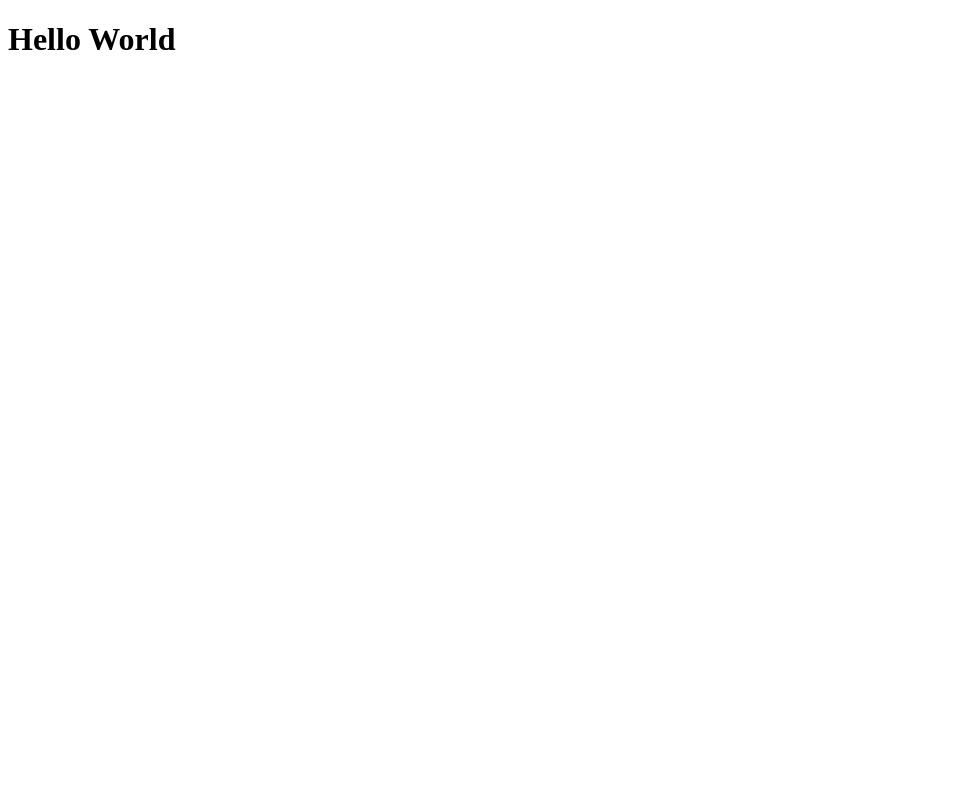
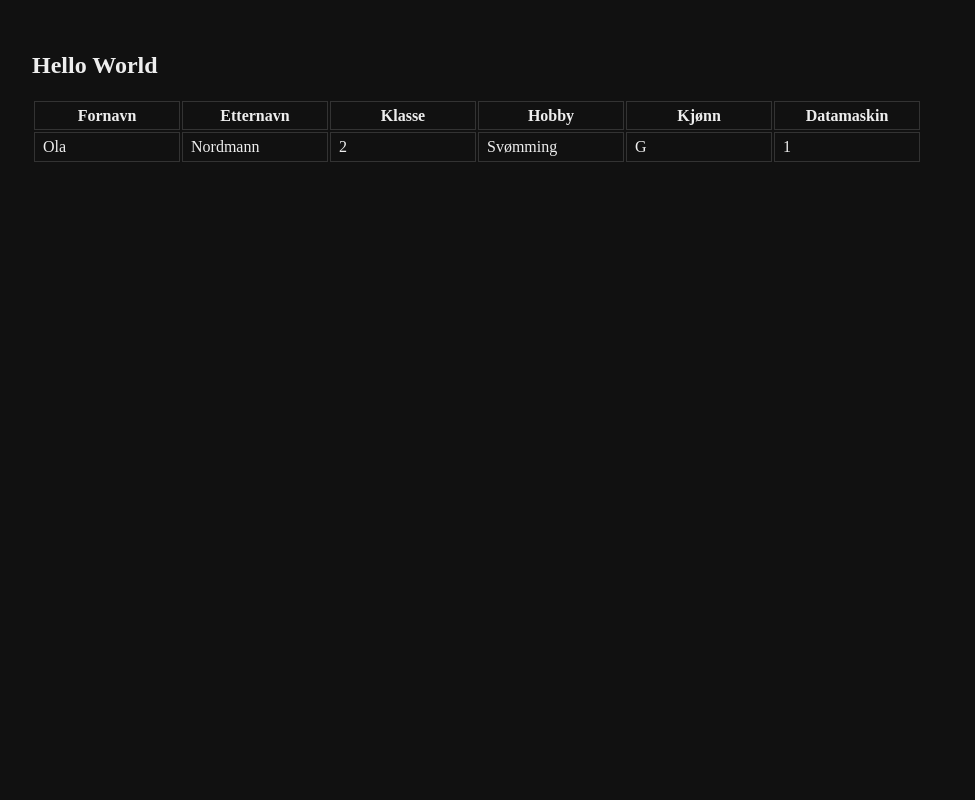
Before and after one commit to fredrikstromlarsen/skoleoppgaver, a PHP site: page / in a window 1280 px wide. Before the commit the part shown is almost empty. Shown: the whole page, without its empty margins (0-975 px from the left). Run offline with PHP 8.4, Linux system fonts and the light colour scheme.

Commit message:
Frontend work

```diff
--- a/node-express-db/public/index.html
+++ b/node-express-db/public/index.html
@@ -1,13 +1,37 @@
 <!DOCTYPE html>
 <html lang="en">
-<head>
-    <meta charset="UTF-8">
-    <meta http-equiv="X-UA-Compatible" content="IE=edge">
-    <meta name="viewport" content="width=device-width, initial-scale=1.0">
-    <title>HTML Website</title>
-    <link rel="stylesheet" href="style.css" type="text/css">
-</head>
-<body>
-    <h1>Hello World</h1>
-</body>
+	<head>
+		<meta charset="UTF-8" />
+		<meta http-equiv="X-UA-Compatible" content="IE=edge" />
+		<meta name="viewport" content="width=device-width, initial-scale=1.0" />
+		<title>HTML Website</title>
+		<link rel="stylesheet" href="style.css" type="text/css" />
+	</head>
+	<body>
+		<section>
+            <header>
+                <h1 class="title">Hello World</h2>
+            </header>
+            <main>
+                <table>
+                    <tr>
+                        <th>Fornavn</th>
+                        <th>Etternavn</th>
+                        <th>Klasse</th>
+                        <th>Hobby</th>
+                        <th>Kj&oslash;nn</th>
+                        <th>Datamaskin</th>
+                    </tr>
+                    <tr>
+                        <td>Ola</td>
+                        <td>Nordmann</td>
+                        <td>2</td>
+                        <td>Sv&oslash;mming</td>
+                        <td>G</td>
+                        <td>1</td>
+                    </tr>
+                </table>
+            </main>
+		</section>
+	</body>
 </html>
--- a/node-express-db/public/style.css
+++ b/node-express-db/public/style.css
@@ -1,3 +1,39 @@
-h1 {
-    font-size: 5rem;
+body {
+    background-color: #0a0a0a;
+
+    margin: 0;
+    padding: 0;
+    color: #eee;
 }
+
+section {
+    background-color: #111;
+
+    max-width: calc(100vw - 4rem);
+    width: 100rem;
+    min-height: calc(100vh - 4rem);
+    margin: auto;
+    padding: 2rem;
+}
+.title {
+    font-size: 5rem !important;
+}
+
+.text {
+    font-size: 1.1rem;
+    line-height: 2rem;
+}
+
+table * {
+    border: 1px solid #333;
+}
+
+table {
+    margin: 0;
+    padding: 0;
+}
+
+table td, table th {
+    padding: 0.3rem 0.5rem;
+    width: clamp(8rem, 8vw, 12rem);
+}
--- a/package.json
+++ b/package.json
@@ -1,5 +1,6 @@
 {
   "dependencies": {
+    "ejs": "^3.1.6",
     "express": "^4.17.1",
     "mysql": "^2.18.1",
     "nodemon": "^2.0.12"
```
Also changed, not shown: node-express-db/index.js (+5 -25 lines).
